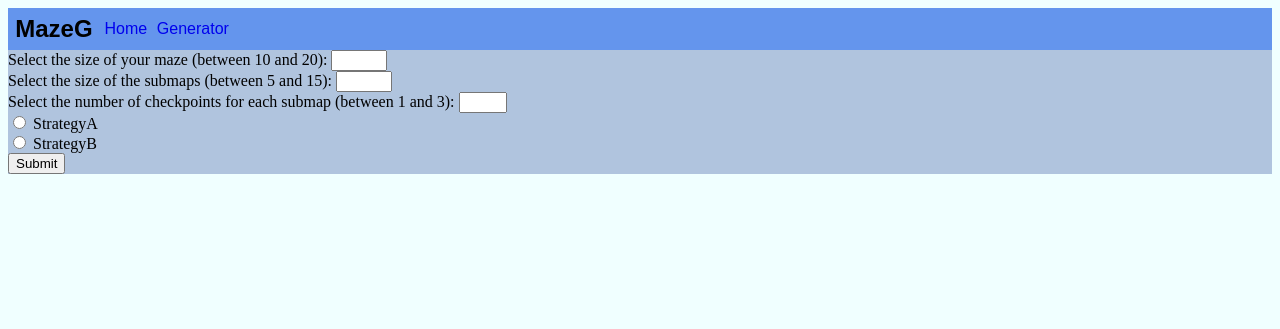
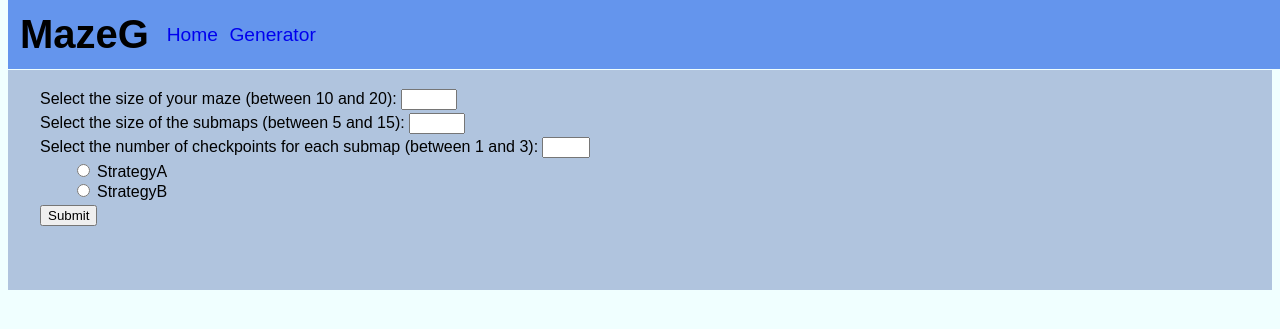
Before and after one commit to enzoacvi/MazeG, a Flask app: page /generate in a window 1280 px wide. Shown: the top 329 px of the page. Run offline with Flask 3, Linux system fonts and the light colour scheme.

Commit message:
📦 REFACTOR: views improvement

```diff
--- a/static/style.css
+++ b/static/style.css
@@ -11,6 +11,10 @@ body {
     display: flex;
     flex-direction: row;
     background-color:cornflowerblue;
+    position: fixed;
+    top: 0;
+    width: 100%;
+    overflow: hidden;
 }
 .nav-div {
     display: flex;
@@ -18,10 +22,11 @@ body {
     align-content: center;
 }
 .nav-link {
-    margin-right: 1em;
+    margin-right: 1.5em;
     margin: auto;
     padding: 0.3em;
     font-family: sans-serif;
+    font-size: 1.2em;
 }
 .nav-link:link {
     text-decoration: none;
@@ -38,22 +43,66 @@ body {
 
 section {
     background-color:lightsteelblue;
+    margin-top: 4.35em;
+    padding-bottom: 2em;
 }
 
 .page-title {
-    margin-right: 1em;
+    margin-right: 1.5em;
     margin: auto;
     padding: 0.3em;
     font-family: sans-serif;
+    font-size: 2.5em;
 }
 
 .home-div {
-    border-radius: 1em;
-    background-color: rgb(70, 108, 108);
-    padding: 0.1em;
-    margin: 1em;
+    padding-top: 0.1em;
+}
+
+.home-h2 {
+    margin-left: 0.5em;
+    font-family: sans-serif;
+    font-size: 1.6em;
+}
+
+.home-h3 {
+    margin-left: 1.6em;
+    font-family: sans-serif;
+    font-size: 1.3em;
+}
+
+.home-p {
+    margin-left: 2em;
+    font-family: sans-serif;
+    font-size: 1em;
 }
 
 .main-button {
     border-radius: 0.125em;
 }
+
+li {
+    font-family: sans-serif;
+    font-size: 1em;
+    margin: 1em;
+}
+
+.generate-form {
+    margin: 1em;
+    padding: 1em;
+}
+
+.form-div{
+    margin-top: 0.2em;
+}
+
+.form-label {
+    margin-left: 0em;
+    font-family: sans-serif;
+    font-size: 1em;
+}
+
+.form-radio-button-div {
+    margin-top: 0.2em;
+    margin-left: 2em;
+}
--- a/templates/generate.html
+++ b/templates/generate.html
@@ -4,26 +4,28 @@
 {% endblock %}
 {% block content %}
     <section class="main-section">
-        <form action="#" method="post">
-            <div>
-                <label for="size">Select the size of your maze (between 10 and 20):</label>
+        <form action="#" method="post" class="generate-form">
+            <div class="form-div">
+                <label for="size" class="form-label">Select the size of your maze (between 10 and 20):</label>
                 <input type="number" id="size" name="size" min="10" max="30">
             </div>
-            <div>
-                <label for="s">Select the size of the submaps (between 5 and 15):</label>
+            <div class="form-div">
+                <label for="s" class="form-label">Select the size of the submaps (between 5 and 15):</label>
                 <input type="number" id="s" name="s" min="5" max="15">
             </div>
-            <div>
-                <label for="n">Select the number of checkpoints for each submap (between 1 and 3):</label>
+            <div class="form-div">
+                <label for="n" class="form-label">Select the number of checkpoints for each submap (between 1 and 3):</label>
                 <input type="number" id="n" name="n" min="1" max="3">
             </div>
-            <div>
+            <div class="form-radio-button-div">
                 <input type="radio" id="StrategyA" name="strategy" value="1">
-                <label for="StrategyA">StrategyA</label><br>
+                <label for="StrategyA" class="form-label">StrategyA</label><br>
                 <input type="radio" id="StrategyB" name="strategy" value="2">
-                <label for="StrategyB">StrategyB</label><br>
+                <label for="StrategyB" class="form-label">StrategyB</label><br>
             </div>
-            <input type="submit" value="Submit">
+            <div class="form-div">
+                <input type="submit" value="Submit">
+            </div>
         </form>
     </section>
 {% endblock %}
```
Also changed, not shown: templates/home.html (+5 -4 lines).
